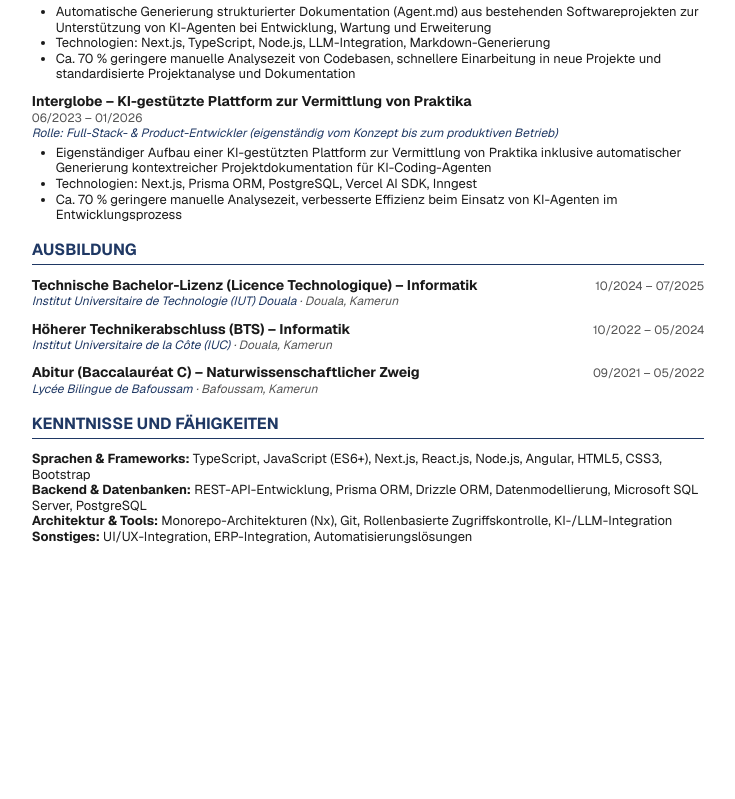
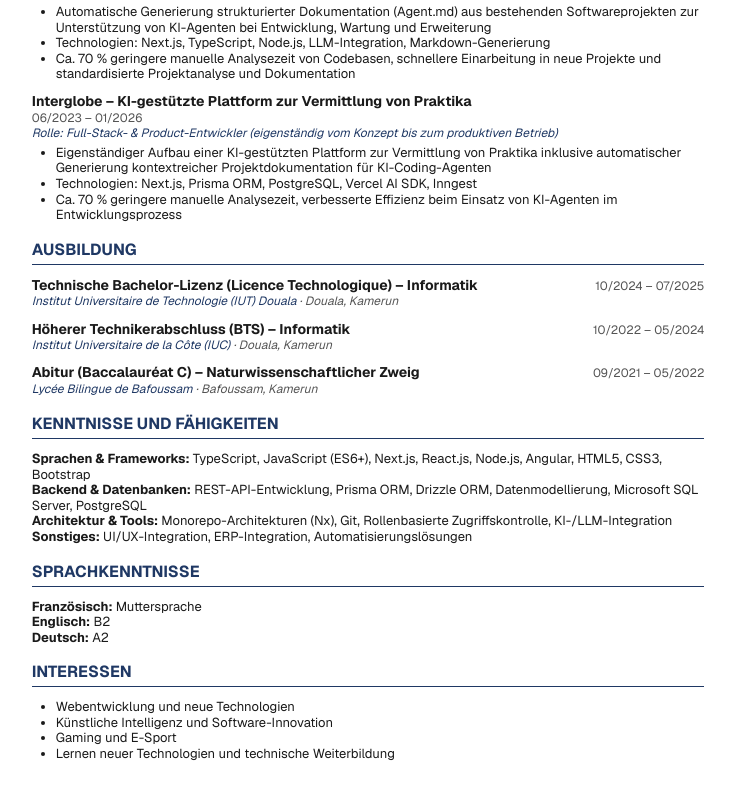
Before and after one commit to Edwinfom00/resume-tailor, a Next.js app: page /de in a window 1280 px wide. Shown: the part 1298-2097 px from the top of the page, without its empty margins (272-1007 px from the left). Built offline with nearby package versions, Linux system fonts and the light colour scheme.

Commit message:
11 : Implement the zweite alte section

```diff
--- a/src/i18n/messages/de.ts
+++ b/src/i18n/messages/de.ts
@@ -35,5 +35,12 @@ export const messages = {
     skills: {
       title: "Kenntnisse und Fähigkeiten",
     },
+    languages: {
+      title: "Sprachkenntnisse",
+      nativeLabel: "Muttersprache",
+    },
+    interests: {
+      title: "Interessen",
+    },
   },
 } satisfies Messages;
--- a/src/i18n/messages/en.ts
+++ b/src/i18n/messages/en.ts
@@ -35,5 +35,12 @@ export const messages = {
     skills: {
       title: "Skills",
     },
+    languages: {
+      title: "Languages",
+      nativeLabel: "Native speaker",
+    },
+    interests: {
+      title: "Interests",
+    },
   },
 } satisfies Messages;
--- a/src/i18n/messages/fr.ts
+++ b/src/i18n/messages/fr.ts
@@ -35,5 +35,12 @@ export const messages = {
     skills: {
       title: "Compétences",
     },
+    languages: {
+      title: "Langues",
+      nativeLabel: "Langue maternelle",
+    },
+    interests: {
+      title: "Centres d’intérêt",
+    },
   },
 } satisfies Messages;
--- a/src/i18n/messages/types.ts
+++ b/src/i18n/messages/types.ts
@@ -32,5 +32,12 @@ export type Messages = {
     skills: {
       title: string;
     };
+    languages: {
+      title: string;
+      nativeLabel: string;
+    };
+    interests: {
+      title: string;
+    };
   };
 };
--- a/src/modules/components/resume-preview-document.tsx
+++ b/src/modules/components/resume-preview-document.tsx
@@ -10,6 +10,8 @@ import {
 import { ResumeEducation } from "./sections/resume-education";
 import { ResumeExperience } from "./sections/resume-experience";
 import { ResumeHeader } from "./sections/resume-header";
+import { ResumeInterests } from "./sections/resume-interests";
+import { ResumeLanguages } from "./sections/resume-languages";
 import { ResumeProfile } from "./sections/resume-profile";
 import { ResumeProjects } from "./sections/resume-projects";
 import { ResumeSkills } from "./sections/resume-skills";
@@ -24,6 +26,8 @@ export function ResumePreviewDocument({
   resume,
 }: ResumePreviewDocumentProps) {
   const educationTitle = dictionary.resume.education?.title;
+  const interestsTitle = dictionary.resume.interests?.title;
+  const languages = dictionary.resume.languages;
   const skillsTitle = dictionary.resume.skills?.title;
   const blocks = useMemo<readonly ResumeDocumentBlock<ResumeData>[]>(
     () => [
@@ -81,8 +85,32 @@ export function ResumePreviewDocument({
             },
           ]
         : []),
+      ...(languages?.title
+        ? [
+            {
+              id: "languages",
+              render: (data: ResumeData) => (
+                <ResumeLanguages
+                  nativeLabel={languages.nativeLabel}
+                  resume={data}
+                  title={languages.title}
+                />
+              ),
+            },
+          ]
+        : []),
+      ...(interestsTitle
+        ? [
+            {
+              id: "interests",
+              render: (data: ResumeData) => (
+                <ResumeInterests resume={data} title={interestsTitle} />
+              ),
+            },
+          ]
+        : []),
     ],
-    [dictionary, educationTitle, skillsTitle],
+    [dictionary, educationTitle, interestsTitle, languages, skillsTitle],
   );
 
   return <ResumeDocument blocks={blocks} data={resume} />;
--- /dev/null
+++ b/src/modules/components/sections/resume-interests.tsx
@@ -0,0 +1,35 @@
+import type { ResumeData, ResumeInterest } from "@/@types/resume-data";
+import { ResumeSectionHeading } from "./resume-section-heading";
+
+type ResumeInterestsProps = Readonly<{
+  resume: ResumeData;
+  title: string;
+}>;
+
+type ResumeInterestItemProps = Readonly<{
+  interest: ResumeInterest;
+}>;
+
+function ResumeInterestItem({ interest }: ResumeInterestItemProps) {
+  const details = interest.details?.join(", ");
+
+  return (
+    <li>
+      {interest.name}
+      {details ? ` – ${details}` : null}
+    </li>
+  );
+}
+
+export function ResumeInterests({ resume, title }: ResumeInterestsProps) {
+  return (
+    <section>
+      <ResumeSectionHeading>{title}</ResumeSectionHeading>
+      <ul className="mt-3 mb-0 list-disc space-y-0 pl-6 [font-size:var(--rt-font-size-resume-copy)] leading-(--rt-line-height-resume-copy) text-(--rt-color-resume-copy)">
+        {resume.interests.map((interest) => (
+          <ResumeInterestItem key={interest.name} interest={interest} />
+        ))}
+      </ul>
+    </section>
+  );
+}
--- /dev/null
+++ b/src/modules/components/sections/resume-languages.tsx
@@ -0,0 +1,50 @@
+import type { ResumeData, ResumeLanguage } from "@/@types/resume-data";
+import { ResumeSectionHeading } from "./resume-section-heading";
+
+type ResumeLanguagesProps = Readonly<{
+  resume: ResumeData;
+  title: string;
+  nativeLabel: string;
+}>;
+
+type ResumeLanguageItemProps = Readonly<{
+  language: ResumeLanguage;
+  nativeLabel: string;
+}>;
+
+function getProficiencyLabel(language: ResumeLanguage, nativeLabel: string) {
+  return language.proficiency === "native" ? nativeLabel : language.proficiency;
+}
+
+function ResumeLanguageItem({
+  language,
+  nativeLabel,
+}: ResumeLanguageItemProps) {
+  return (
+    <p className="m-0 [font-size:var(--rt-font-size-resume-copy)] leading-(--rt-line-height-resume-copy) text-(--rt-color-resume-copy)">
+      <span className="font-bold">{language.name}:</span>{" "}
+      {getProficiencyLabel(language, nativeLabel)}
+    </p>
+  );
+}
+
+export function ResumeLanguages({
+  resume,
+  title,
+  nativeLabel,
+}: ResumeLanguagesProps) {
+  return (
+    <section>
+      <ResumeSectionHeading>{title}</ResumeSectionHeading>
+      <div className="mt-3 space-y-1">
+        {resume.languages.map((language) => (
+          <ResumeLanguageItem
+            key={language.name}
+            language={language}
+            nativeLabel={nativeLabel}
+          />
+        ))}
+      </div>
+    </section>
+  );
+}
```
